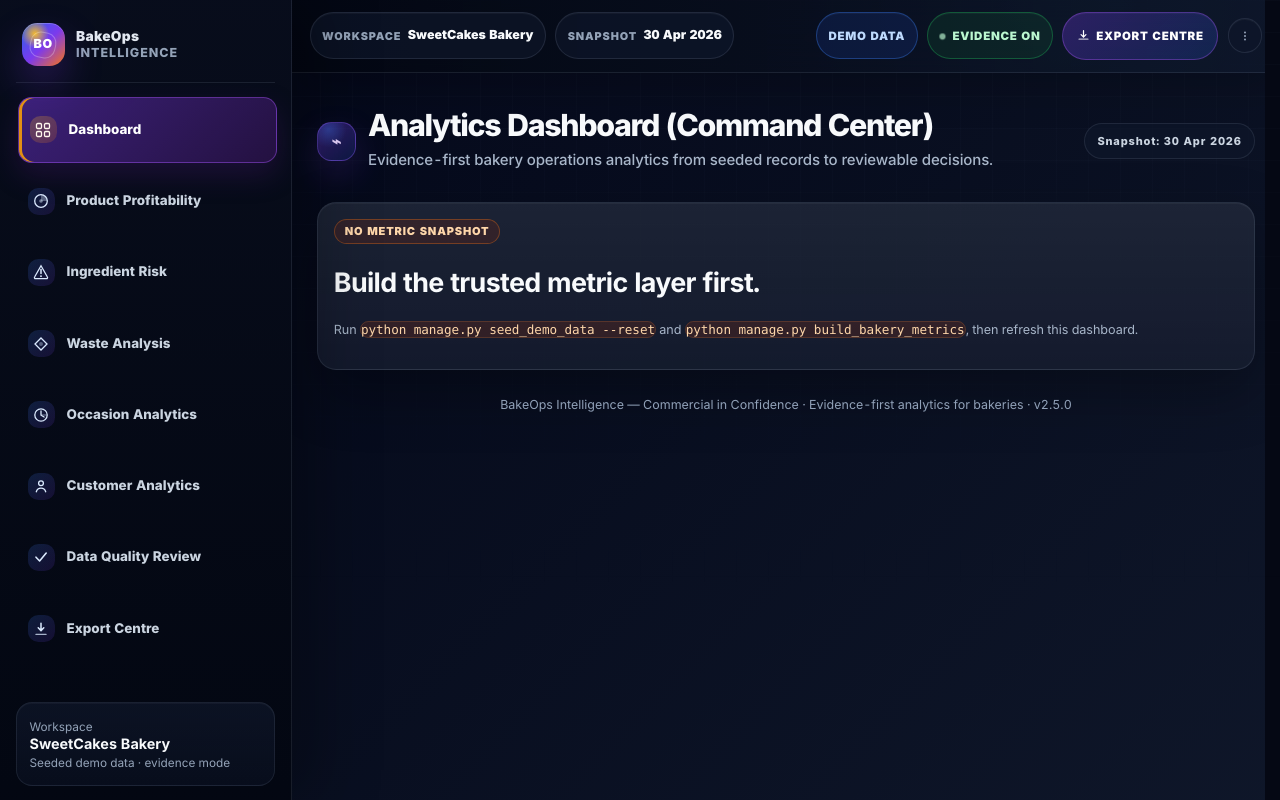
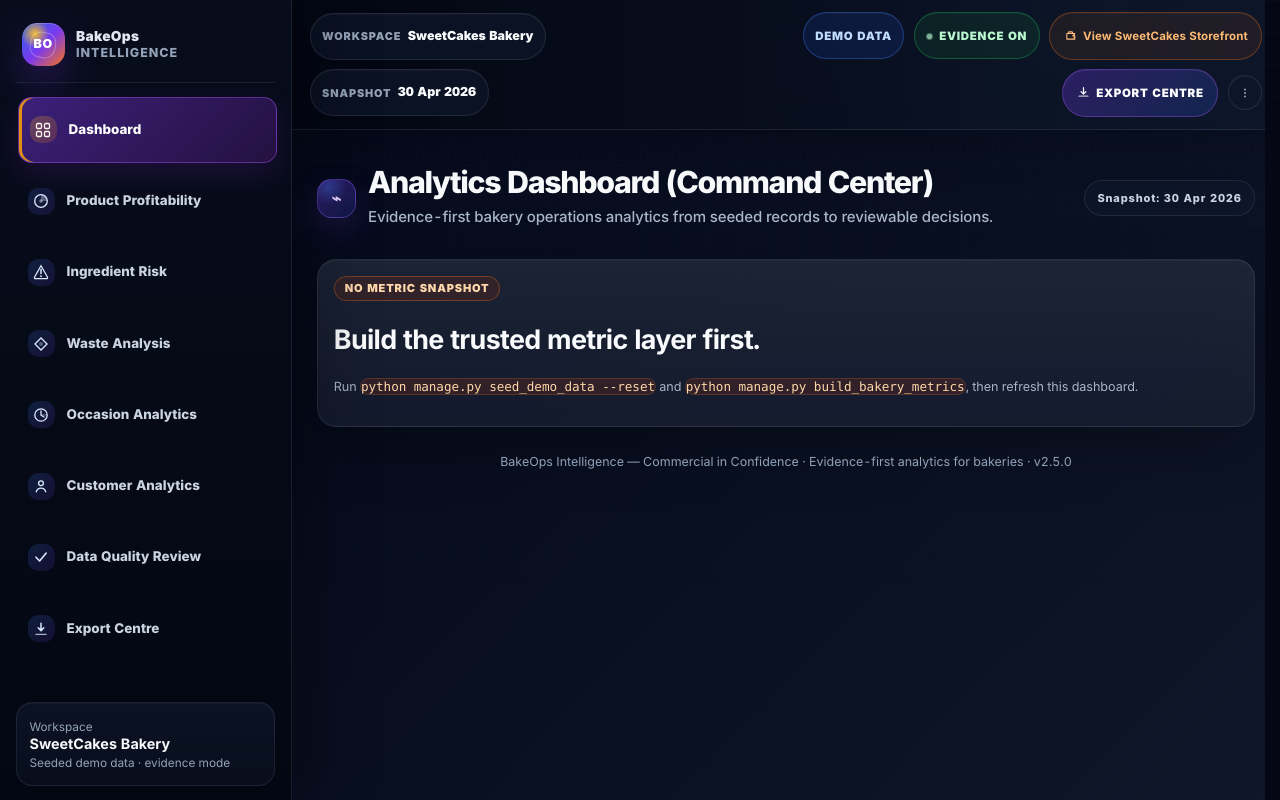
Before and after one commit to aminul-portfolio/bakeops-intelligence, a Django app: page /analytics/ in a window 1280 px wide. Run offline with Django 5.2, Linux system fonts and the light colour scheme; data that the repository does not hold is empty.

Commit message:
Add SweetCakes storefront link to analytics topbar

```diff
--- a/bakeops/static/bakeops/css/analytics-consistency.css
+++ b/bakeops/static/bakeops/css/analytics-consistency.css
@@ -318,6 +318,7 @@ body.analytics-shell-body.reference-match-shell::before {
 
 .ref-topbar-pill,
 .ref-status-pill,
+.ref-storefront-button,
 .ref-export-button,
 .ref-kebab {
     min-height: 2.18rem;
@@ -390,6 +391,30 @@ body.analytics-shell-body.reference-match-shell::before {
     text-transform: uppercase;
     border-color: var(--bo-purple-border);
     background: linear-gradient(135deg, rgba(124, 58, 237, 0.30), rgba(37, 99, 235, 0.20));
+}
+
+.ref-storefront-button {
+    gap: 0.4rem;
+    padding: 0.34rem 0.85rem;
+    color: #fdba74;
+    text-decoration: none;
+    font-size: 0.72rem;
+    font-weight: 700;
+    letter-spacing: 0.01em;
+    white-space: nowrap;
+    border-color: rgba(249, 115, 22, 0.34);
+    background: rgba(249, 115, 22, 0.08);
+    transition: color 0.15s ease, border-color 0.15s ease, background 0.15s ease;
+}
+
+.ref-storefront-button:hover {
+    color: #ffedd5;
+    border-color: rgba(249, 115, 22, 0.48);
+    background: rgba(249, 115, 22, 0.14);
+}
+
+.ref-storefront-button svg {
+    flex-shrink: 0;
 }
 
 .ref-kebab {
@@ -544,8 +569,14 @@ body.analytics-shell-body.reference-match-shell .analytics-state-guidance.is-com
     .ref-topbar-cluster,
     .ref-topbar-pill,
     .ref-status-pill,
+    .ref-storefront-button,
     .ref-export-button {
         width: 100%;
+    }
+
+    .ref-storefront-button {
+        white-space: normal;
+        text-align: center;
     }
 }
 
--- a/bakeops/static/bakeops/css/analytics-shell.css
+++ b/bakeops/static/bakeops/css/analytics-shell.css
@@ -1153,6 +1153,7 @@ body.analytics-shell-body.reference-match-shell .ref-topbar-cluster {
 
 body.analytics-shell-body.reference-match-shell .ref-topbar-pill,
 body.analytics-shell-body.reference-match-shell .ref-status-pill,
+body.analytics-shell-body.reference-match-shell .ref-storefront-button,
 body.analytics-shell-body.reference-match-shell .ref-export-button,
 body.analytics-shell-body.reference-match-shell .ref-kebab {
     display: inline-flex;
@@ -1215,6 +1216,30 @@ body.analytics-shell-body.reference-match-shell .ref-export-button {
     border-color: rgba(168, 85, 247, 0.36);
     background:
         linear-gradient(135deg, rgba(124, 58, 237, 0.30), rgba(37, 99, 235, 0.20));
+}
+
+body.analytics-shell-body.reference-match-shell .ref-storefront-button {
+    gap: 0.4rem;
+    padding: 0.34rem 0.85rem;
+    color: #fdba74;
+    text-decoration: none;
+    font-size: 0.72rem;
+    font-weight: 700;
+    letter-spacing: 0.01em;
+    white-space: nowrap;
+    border-color: rgba(249, 115, 22, 0.34);
+    background: rgba(249, 115, 22, 0.08);
+    transition: color 0.15s ease, border-color 0.15s ease, background 0.15s ease;
+}
+
+body.analytics-shell-body.reference-match-shell .ref-storefront-button:hover {
+    color: #ffedd5;
+    border-color: rgba(249, 115, 22, 0.48);
+    background: rgba(249, 115, 22, 0.14);
+}
+
+body.analytics-shell-body.reference-match-shell .ref-storefront-button svg {
+    flex-shrink: 0;
 }
 
 body.analytics-shell-body.reference-match-shell .ref-kebab {
@@ -1311,8 +1336,14 @@ body.analytics-shell-body.reference-match-shell .analytics-page-frame > main {
 
     body.analytics-shell-body.reference-match-shell .ref-topbar-pill,
     body.analytics-shell-body.reference-match-shell .ref-status-pill,
+    body.analytics-shell-body.reference-match-shell .ref-storefront-button,
     body.analytics-shell-body.reference-match-shell .ref-export-button {
         width: 100%;
+    }
+
+    body.analytics-shell-body.reference-match-shell .ref-storefront-button {
+        white-space: normal;
+        text-align: center;
     }
 }
 
--- a/bakeops/templates/bakeops/partials/_analytics_topbar.html
+++ b/bakeops/templates/bakeops/partials/_analytics_topbar.html
@@ -16,6 +16,19 @@
         <span class="ref-status-pill is-demo" aria-label="Using seeded demo data">Demo Data</span>
         <span class="ref-status-pill is-evidence" aria-label="Evidence mode active">Evidence On</span>
 
+        <a class="ref-storefront-button"
+           href="{% url 'welcome' %}"
+           title="Open the SweetCakes Bakery customer-facing demo storefront"
+           aria-label="View SweetCakes Storefront">
+            <svg width="13" height="13" viewBox="0 0 16 16" fill="none" aria-hidden="true">
+                <path d="M3.5 12.5h9V5.5H3.5v7z" stroke="currentColor" stroke-width="1.35" stroke-linejoin="round"/>
+                <path d="M6 3.5h4l1 2H5l1-2z" stroke="currentColor" stroke-width="1.35" stroke-linejoin="round"/>
+                <path d="M10.5 8.25h2.75v4.25" stroke="currentColor" stroke-width="1.35" stroke-linecap="round" stroke-linejoin="round"/>
+                <path d="M11.5 7.25 13.25 5.5" stroke="currentColor" stroke-width="1.35" stroke-linecap="round" stroke-linejoin="round"/>
+            </svg>
+            <span>View SweetCakes Storefront</span>
+        </a>
+
         <a class="ref-export-button" href="{% url 'bakeops:export-centre' %}" aria-label="Open Export Centre">
             <svg width="13" height="13" viewBox="0 0 16 16" fill="none" aria-hidden="true">
                 <path d="M8 2v8m0 0L5 7m3 3 3-3" stroke="currentColor" stroke-width="1.5" stroke-linecap="round" stroke-linejoin="round"/>
```
